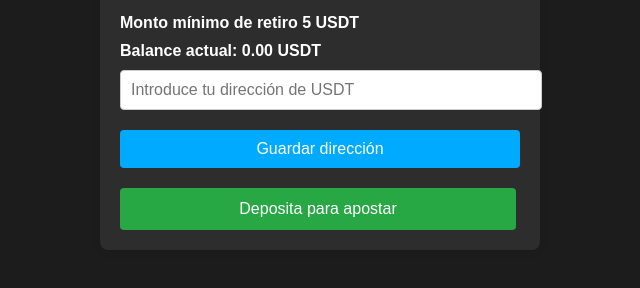
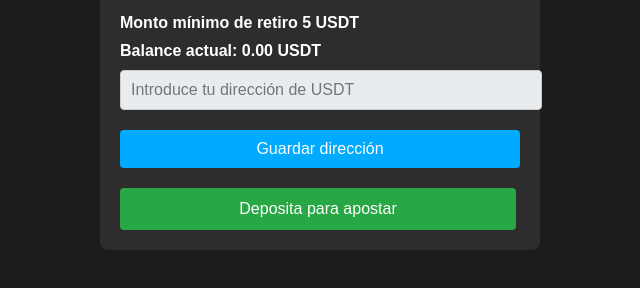
Before and after one commit to ultracreatorpro/retilocaxino, a plain HTML site: page index.html in a window 1280 px wide. Shown: the part 418-706 px from the top of the page, without its empty margins (320-960 px from the left). Drawn offline with Linux system fonts and the light colour scheme.

Commit message:
Update index.html

```diff
--- a/index.html
+++ b/index.html
@@ -32,6 +32,7 @@
         .wallet-section input[type="text"] {
             width: 100%;
             padding: 10px;
+            background-color: #e9ecef;
             margin-bottom: 20px;
             border-radius: 4px;
             border: 1px solid #ccc;
```
